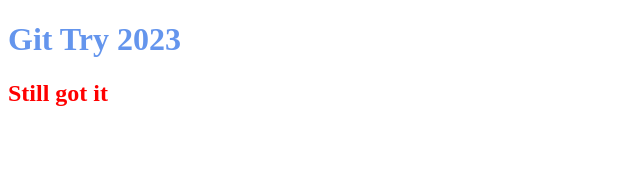
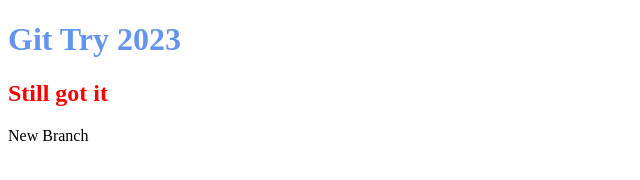
Before and after one commit to Meowsers25/git-2023, a plain HTML site: page index.html in a window 1280 px wide. Shown: the full height of the page, 0-640 px from the left. Drawn offline with Linux system fonts and the light colour scheme.

Commit message:
feature2

```diff
--- a/index.html
+++ b/index.html
@@ -10,6 +10,7 @@
 <body>
     <h1>Git Try 2023</h1>
     <h2>Still got it</h2>
+    <p>New Branch</p>
     <script src="index.js"></script>
 </body>
 </html>
```
